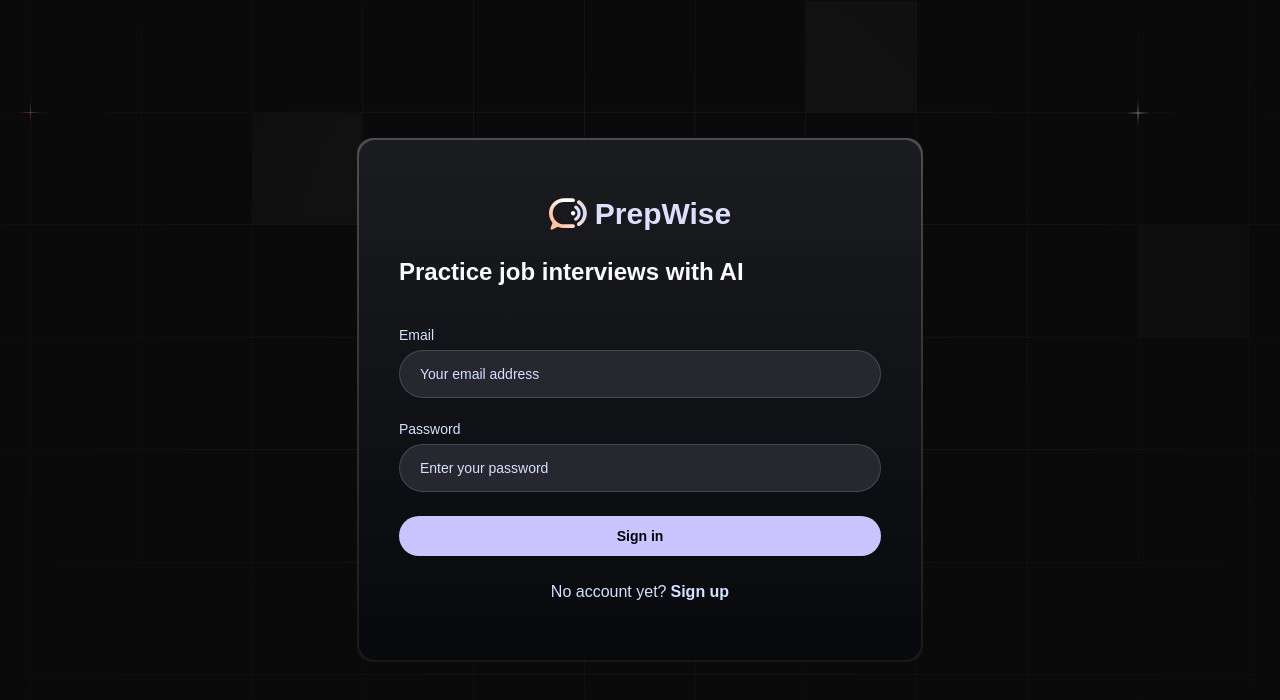
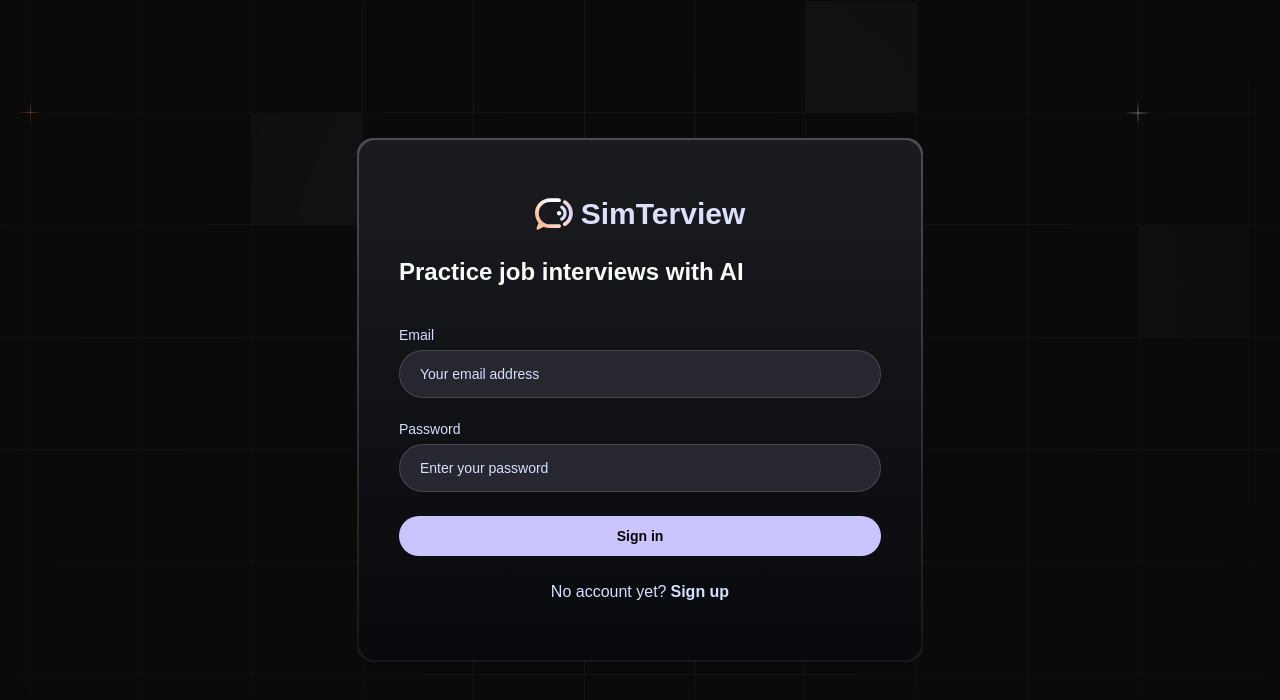
Before and after one commit to worldofwandag/interviewer-ai, a Next.js app: page /sign-in in a window 1280 px wide. Shown: the top 700 px of the page. Built offline with nearby package versions, Linux system fonts and the light colour scheme; no server answers; a web font is replaced by a local one.

Commit message:
pre ai agent workflow set up

```diff
--- a/app/layout.tsx
+++ b/app/layout.tsx
@@ -9,7 +9,7 @@
 });
 
 export const metadata: Metadata = {
-  title: "PrepWise",
+  title: "SimTerview",
   description: "your AI-powered mock interviewer",
 };
 
--- a/components/AuthForm.tsx
+++ b/components/AuthForm.tsx
@@ -94,7 +94,7 @@
       <div className="flex flex-col gap-6 card py-14 px-10">
         <div className="flex flex-row gap-2 justify-center">
           <Image src="/logo.svg" alt="logo" height={32} width={38} />
-          <h2 className="text-primary-100">PrepWise</h2>
+          <h2 className="text-primary-100">SimTerview</h2>
         </div>
         <h3>Practice job interviews with AI</h3>
         <Form {...form}>
```
